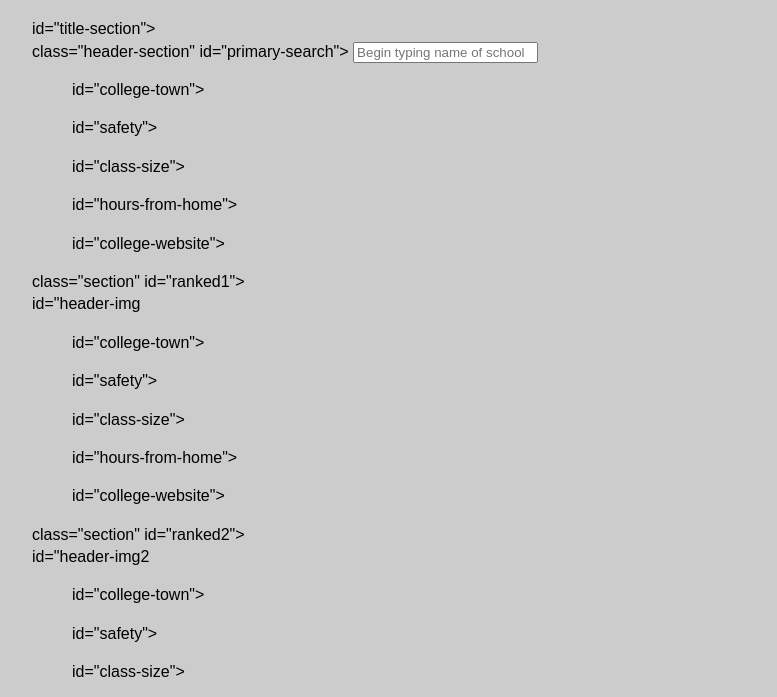
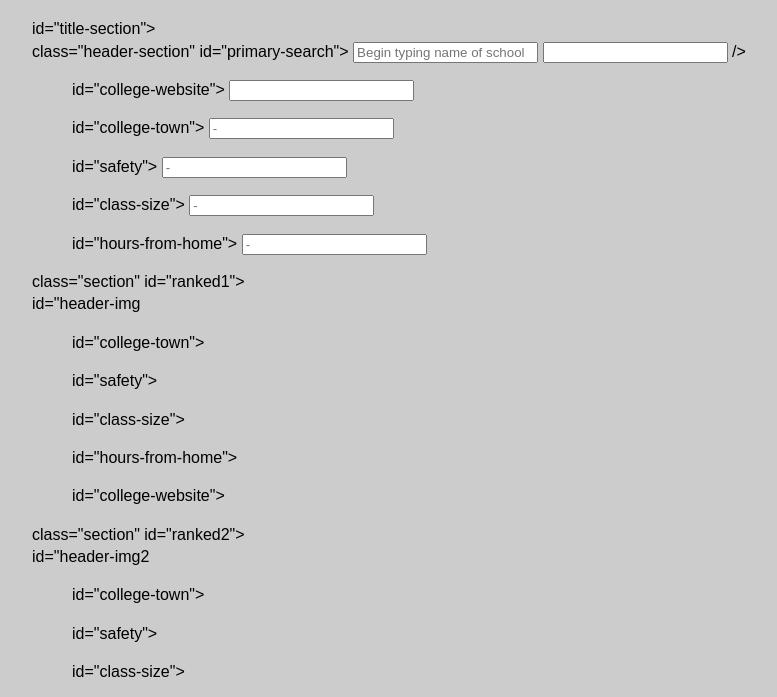
Before and after one commit to Reidwilliamson13/Live-User-Filter, a website: page index.html in a window 1280 px wide. Shown: the part 78-775 px from the top of the page, without its empty margins (18-795 px from the left). Drawn offline with Linux system fonts and the light colour scheme.

Commit message:
add html selector inputs in primary search

```diff
--- a/index.html
+++ b/index.html
@@ -20,21 +20,48 @@
         type="text"
         id="school-search-input"
         placeholder="Begin typing name of school"
+        onchange="autofill()">
+        <input type="text"
+        id="website-autopopulate">
       />
+       <ul>
+        id="college-website">
+          <input
+        type="text"
+        id="website-autopopulate"
+      />
+      </ul>
       <ul>
         id="college-town">
+          <input
+        type="text"
+        id="college-town-input"
+        placeholder="-"
+      />
       </ul>
       <ul>
         id="safety">
+          <input
+        type="text"
+        id="safety-input"
+        placeholder="-"
+      />
       </ul>
       <ul>
         id="class-size">
+          <input
+        type="text"
+        id="class-size-input"
+        placeholder="-"
+      />
       </ul>
       <ul>
         id="hours-from-home">
-      </ul>
-      <ul>
-        id="college-website">
+          <input
+        type="text"
+        id="hours-from-home-input"
+        placeholder="-"
+      />
       </ul>
     </div>
 
```
